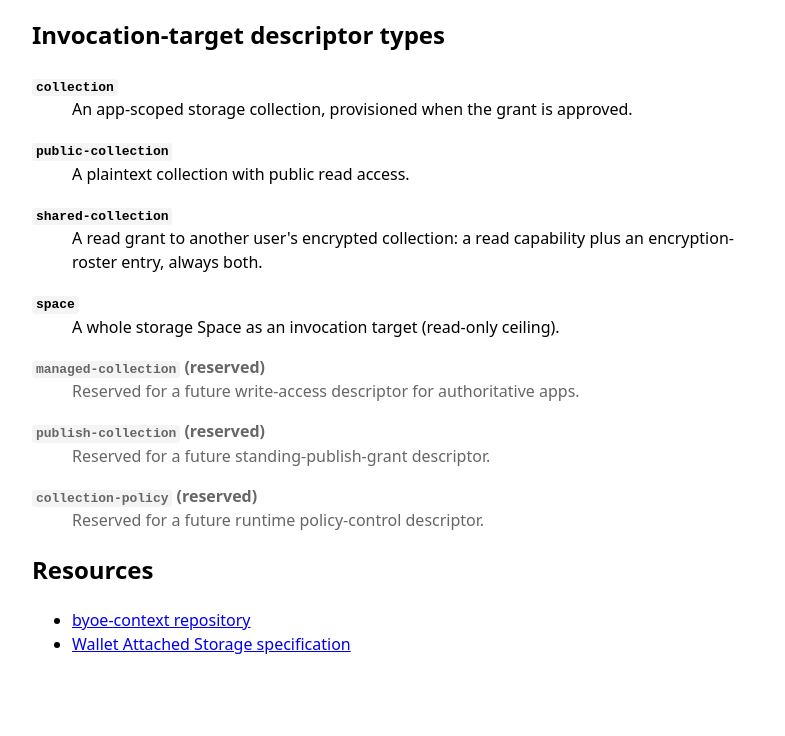
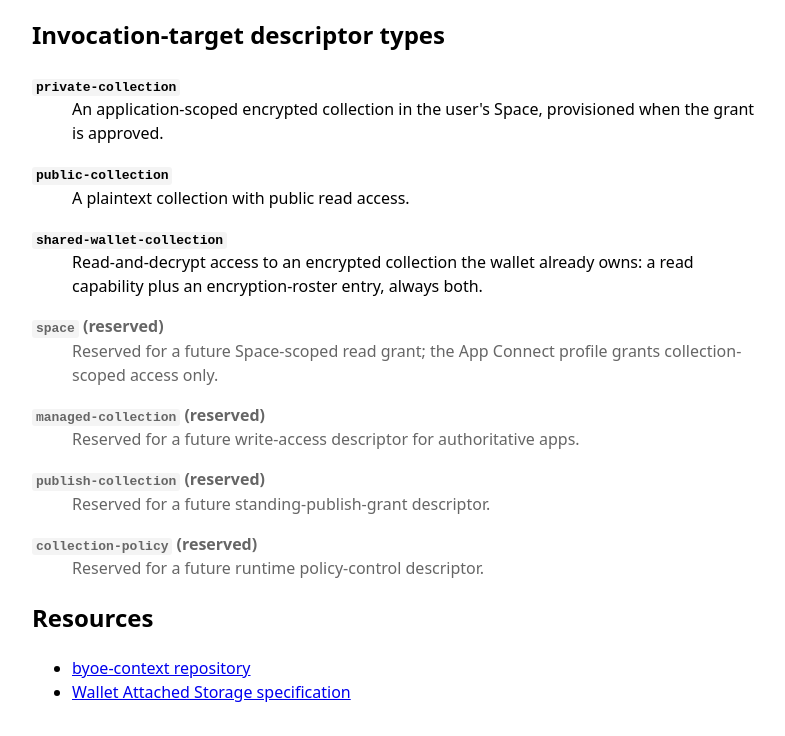
Before and after one commit to interop-alliance/byoe-context, a website built with Vite: page index.html in a window 1280 px wide. Shown: the part 1080-1816 px from the top of the page, without its empty margins (240-1025 px from the left). Before the commit the page ends 1768 px from the top, so only its background shows below. Built offline with nearby package versions, Linux system fonts and the light colour scheme.

Commit message:
Rename descriptor vocab entries; mark space reserved.
Signed-off-by: Dmitri Zagidulin <dzagidulin@gmail.com>

```diff
--- a/index.html
+++ b/index.html
@@ -81,17 +81,18 @@
 
   <h2>Invocation-target descriptor types</h2>
   <dl>
-    <dt id="collection"><code>collection</code></dt>
-    <dd>An app-scoped storage collection, provisioned when the grant is
-      approved.</dd>
+    <dt id="private-collection"><code>private-collection</code></dt>
+    <dd>An application-scoped encrypted collection in the user's Space,
+      provisioned when the grant is approved.</dd>
     <dt id="public-collection"><code>public-collection</code></dt>
     <dd>A plaintext collection with public read access.</dd>
-    <dt id="shared-collection"><code>shared-collection</code></dt>
-    <dd>A read grant to another user's encrypted collection: a read
-      capability plus an encryption-roster entry, always both.</dd>
-    <dt id="space"><code>space</code></dt>
-    <dd>A whole storage Space as an invocation target (read-only
-      ceiling).</dd>
+    <dt id="shared-wallet-collection"><code>shared-wallet-collection</code></dt>
+    <dd>Read-and-decrypt access to an encrypted collection the wallet
+      already owns: a read capability plus an encryption-roster entry,
+      always both.</dd>
+    <dt id="space" class="reserved"><code>space</code> (reserved)</dt>
+    <dd class="reserved">Reserved for a future Space-scoped read grant; the
+      App Connect profile grants collection-scoped access only.</dd>
     <dt id="managed-collection" class="reserved"><code>managed-collection</code>
       (reserved)</dt>
     <dd class="reserved">Reserved for a future write-access descriptor for
```
Also changed, not shown: CHANGELOG.md.
